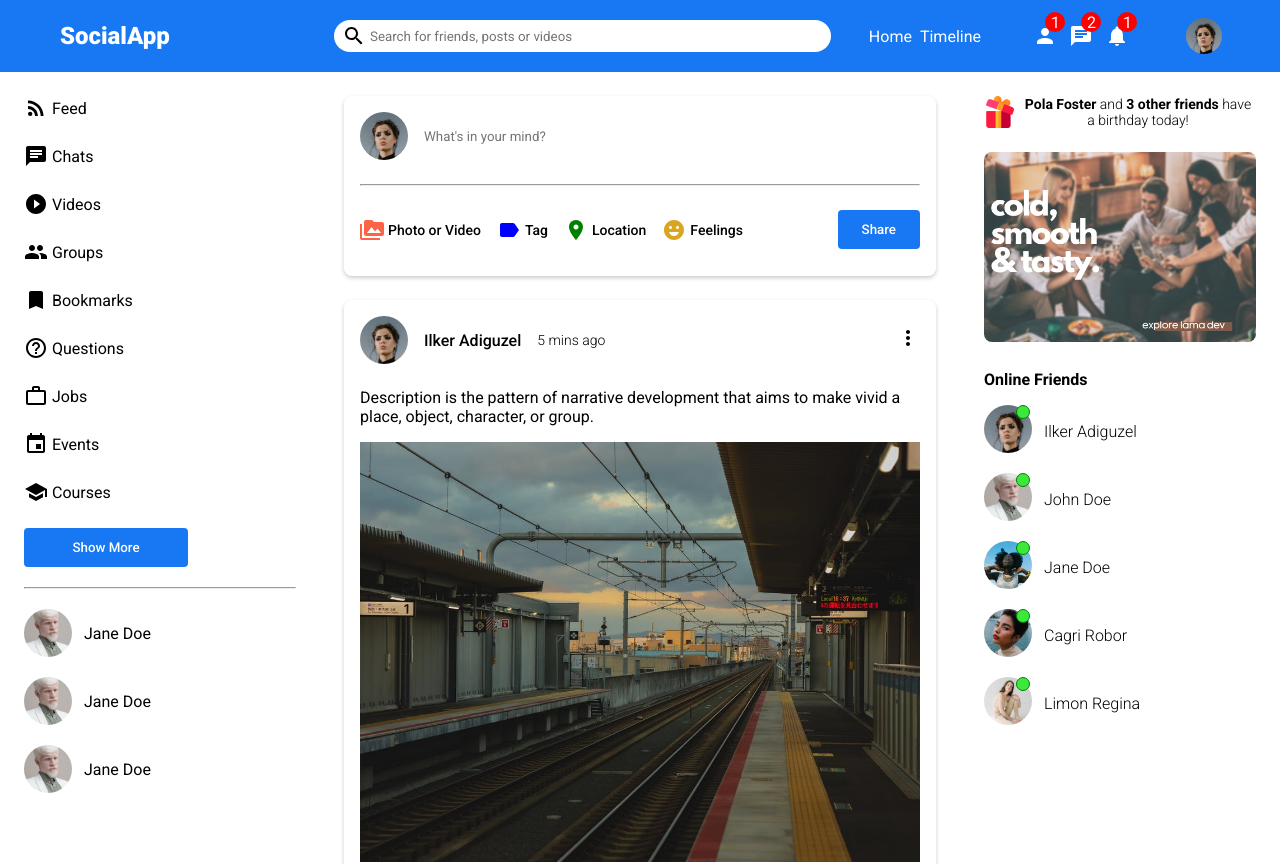
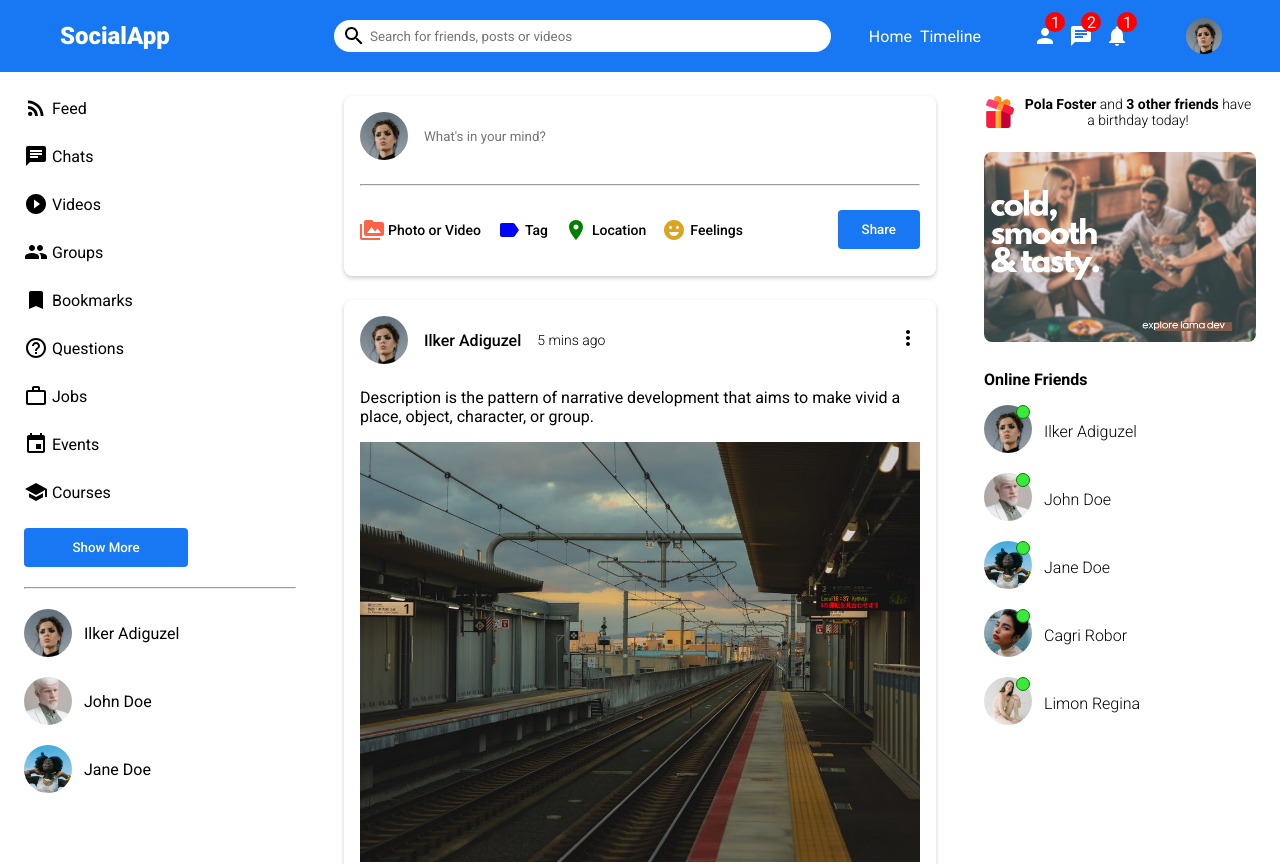
Before and after one commit to ikadgzl/mern-facebook, a JavaScript app in the folder client/: page / in a window 1280 px wide. Shown: the top 864 px of the page. Built offline with nearby package versions, Linux system fonts and the light colour scheme; the HTML template or start-up script is replaced by a standard one.

Commit message:
added components for online user and close friends, added sticky sidebar and rightbar on the design side

```diff
--- /dev/null
+++ b/client/src/components/rightbar/OnlineUser.js
@@ -0,0 +1,18 @@
+const OnlineUser = ({ user }) => {
+  return (
+    <li className='rightbarFriend'>
+      <div className='rightbarProfileImgContainer'>
+        <img
+          className='rightbarProfileImg'
+          src={user.profilePicture}
+          alt='friend'
+        />
+        <span className='rightbarOnline'></span>
+      </div>
+
+      <span className='rightbarUsername'>{user.username}</span>
+    </li>
+  );
+};
+
+export default OnlineUser;
--- a/client/src/components/rightbar/Rightbar.js
+++ b/client/src/components/rightbar/Rightbar.js
@@ -1,6 +1,7 @@
 import './rightbar.css';
 
 import { users } from '../../dummyData';
+import OnlineUser from './OnlineUser';
 
 const Rightbar = () => {
   return (
@@ -17,19 +18,9 @@ const Rightbar = () => {
         <h4 className='rightbarTitle'>Online Friends</h4>
 
         <ul className='rightbarFriendList'>
+          {/* todo: make user li its own component called OnlineUser */}
           {users.map((user) => (
-            <li key={user.id} className='rightbarFriend'>
-              <div className='rightbarProfileImgContainer'>
-                <img
-                  className='rightbarProfileImg'
-                  src={user.profilePicture}
-                  alt='friend'
-                />
-                <span className='rightbarOnline'></span>
-              </div>
-
-              <span className='rightbarUsername'>{user.username}</span>
-            </li>
+            <OnlineUser key={user.id} user={user} />
           ))}
         </ul>
       </div>
--- a/client/src/components/rightbar/rightbar.css
+++ b/client/src/components/rightbar/rightbar.css
@@ -1,5 +1,8 @@
 .rightbar {
   flex: 3;
+  height: calc(100vh - 72px);
+  position: sticky;
+  top: 72px;
 }
 
 .rightbarWrapper {
--- /dev/null
+++ b/client/src/components/sidebar/CloseFriend.js
@@ -0,0 +1,14 @@
+const CloseFriend = ({ user }) => {
+  return (
+    <li className='sidebarFriend'>
+      <img
+        className='sidebarFriendImg'
+        src={user.profilePicture}
+        alt='friend'
+      />
+      <span className='sidebarFriendName'>{user.username}</span>
+    </li>
+  );
+};
+
+export default CloseFriend;
--- a/client/src/components/sidebar/Sidebar.js
+++ b/client/src/components/sidebar/Sidebar.js
@@ -10,6 +10,9 @@ import {
   WorkOutline
 } from '@material-ui/icons';
 import './sidebar.css';
+
+import { users } from '../../dummyData';
+import CloseFriend from './CloseFriend';
 
 const Sidebar = () => {
   return (
@@ -66,42 +69,9 @@ const Sidebar = () => {
         <hr className='sidebarHr' />
 
         <ul className='sidebarFriendList'>
-          {/* TODO: create an CloseFriends component for below */}
-          <li className='sidebarFriend'>
-            <img
-              className='sidebarFriendImg'
-              src='/assets/person/2.jpeg'
-              alt='friend'
-            />
-            <span className='sidebarFriendName'>Jane Doe</span>
-          </li>
-
-          <li className='sidebarFriend'>
-            <img
-              className='sidebarFriendImg'
-              src='/assets/person/2.jpeg'
-              alt='friend'
-            />
-            <span className='sidebarFriendName'>Jane Doe</span>
-          </li>
-
-          <li className='sidebarFriend'>
-            <img
-              className='sidebarFriendImg'
-              src='/assets/person/2.jpeg'
-              alt='friend'
-            />
-            <span className='sidebarFriendName'>Jane Doe</span>
-          </li>
-
-          <li className='sidebarFriend'>
-            <img
-              className='sidebarFriendImg'
-              src='/assets/person/2.jpeg'
-              alt='friend'
-            />
-            <span className='sidebarFriendName'>Jane Doe</span>
-          </li>
+          {users.map((user) => (
+            <CloseFriend key={user.id} user={user} />
+          ))}
         </ul>
       </div>
     </div>
--- a/client/src/components/sidebar/sidebar.css
+++ b/client/src/components/sidebar/sidebar.css
@@ -1,6 +1,7 @@
 .sidebar {
+  height: calc(100vh - 72px);
   position: sticky;
-  top: 10px;
+  top: 72px;
   flex: 3;
   overflow-y: scroll;
 }
--- a/client/src/pages/home/home.css
+++ b/client/src/pages/home/home.css
@@ -1,5 +1,4 @@
 .homeContainer {
   display: flex;
   width: 100%;
-  height: calc(100vh - 72px);
 }
```
